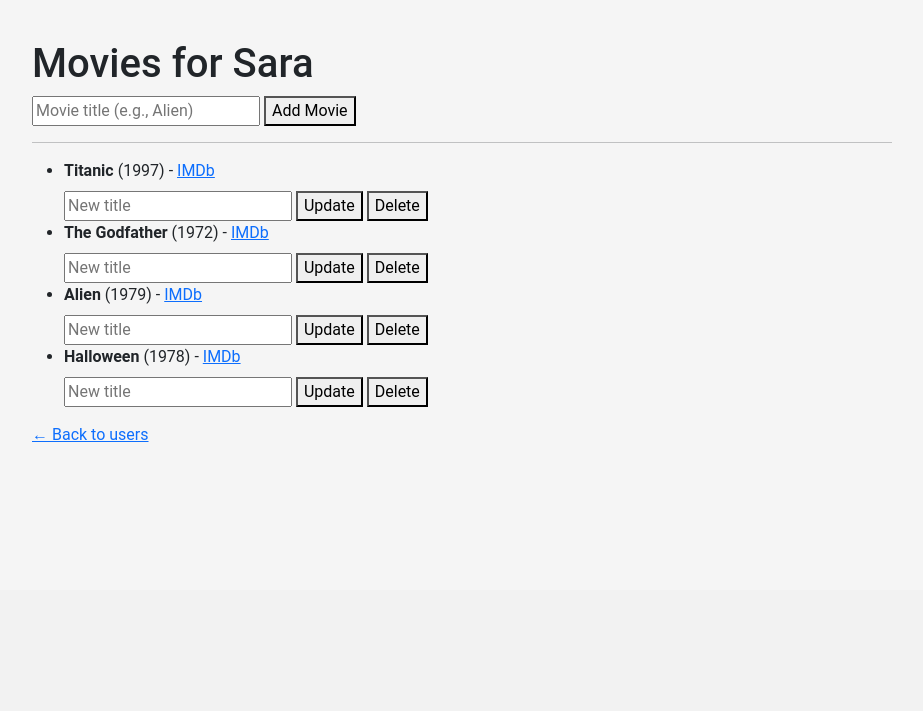
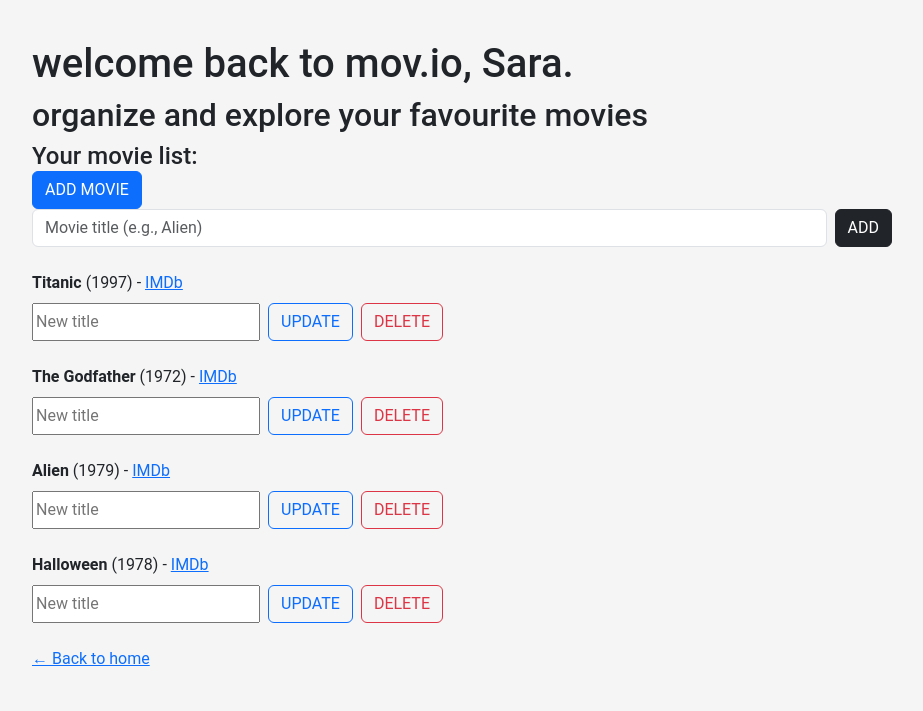
Before and after one commit to mk-ws-git/movie-hub-app, a Flask app: page /users/1/movies in a window 1280 px wide. Shown: the part 210-921 px from the top of the page, without its empty margins (178-1101 px from the left). Before the commit the page ends 652 px from the top, so only its background shows below. Run offline with Flask 3, Linux system fonts and the light colour scheme.

Commit message:
Enhance user movie page structure and styling

```diff
--- a/templates/movies.html
+++ b/templates/movies.html
@@ -2,49 +2,93 @@
 
 {% block content %}
 
-<h1>Movies for {{ user.name }}</h1>
+<h1>welcome back to mov.io, {{ user.name }}.</h1>
 
-<!-- Add Movie -->
-<form action="{{ url_for('create_movie', user_id=user.id) }}" method="post">
-  <input type="text" name="title" placeholder="Movie title (e.g., Alien)" required>
-  <button type="submit">Add Movie</button>
+<div class="content-card">
+    <h2>organize and explore your favourite movies</h2>
+
+  <div class="section-divider"></div>
+
+  <!-- Header Row -->
+  <div class="section-header">
+    <h4 class="m-0">Your movie list:</h4>
+
+    <button type="button"
+            class="btn btn-primary"
+            onclick="document.getElementById('add-movie-form').scrollIntoView({behavior: 'smooth'})">
+      ADD MOVIE
+    </button>
+  </div>
+
+  <!-- Add Movie Form -->
+  <form id="add-movie-form"
+        action="{{ url_for('create_movie', user_id=user.id) }}"
+        method="post"
+        class="mb-4">
+
+    <div class="d-flex gap-2">
+      <input type="text"
+             name="title"
+             placeholder="Movie title (e.g., Alien)"
+             class="form-control"
+             required>
+
+      <button type="submit" class="btn btn-dark">
+        ADD
+      </button>
+    </div>
   </form>
 
-<hr>
+  <div class="section-divider"></div>
 
   <!-- Movie List -->
-<ul class="movie-list">
+  <ul class="list-unstyled">
     {% for movie in movies %}
-    <li class="movie-entry">
-      <div>
+      <li class="mb-4">
+
+        <div class="mb-2">
           <strong>{{ movie.title }}</strong>
           {% if movie.year %} ({{ movie.year }}){% endif %}
-
           {% if movie.imdb_url %}
-          - <a href="{{ movie.imdb_url }}" target="_blank" rel="noopener noreferrer">IMDb</a>
+            - <a href="{{ movie.imdb_url }}" target="_blank">IMDb</a>
           {% endif %}
         </div>
 
-      <!-- Update Movie Title -->
+        <div class="d-flex gap-2 flex-wrap">
+
+          <!-- Update -->
           <form action="{{ url_for('update_movie', user_id=user.id, movie_id=movie.id) }}"
                 method="post"
-            style="display:inline-block; margin-top:8px;">
-        <input type="text" name="new_title" placeholder="New title" required>
-        <button type="submit">Update</button>
+                class="d-flex gap-2">
+            <input type="text"
+                   name="new_title"
+                   placeholder="New title"
+                   required>
+            <button type="submit" class="btn btn-outline-primary">
+              UPDATE
+            </button>
           </form>
 
-      <!-- Delete Movie -->
+          <!-- Delete -->
           <form action="{{ url_for('delete_movie', user_id=user.id, movie_id=movie.id) }}"
-            method="post"
-            style="display:inline-block; margin-top:8px;">
-        <button type="submit">Delete</button>
+                method="post">
+            <button type="submit" class="btn btn-outline-danger">
+              DELETE
+            </button>
           </form>
+
+        </div>
+
       </li>
     {% else %}
       <li>No movies yet. Add one above.</li>
     {% endfor %}
   </ul>
 
-<p><a href="{{ url_for('index') }}">← Back to users</a></p>
+  <div class="mt-4">
+    <a href="{{ url_for('home') }}">← Back to home</a>
+  </div>
+
+</div>
 
 {% endblock %}
```
Lines whose indentation alone changed are shown as unchanged.
